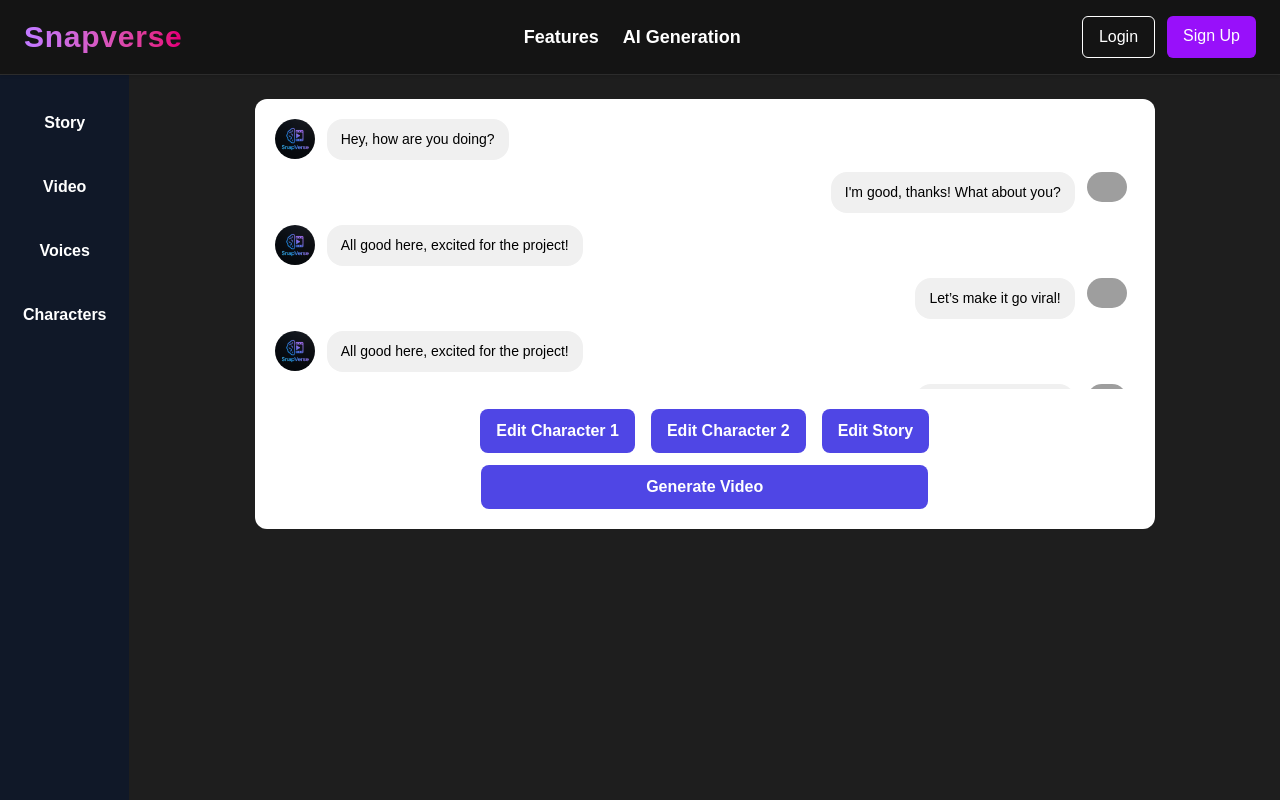
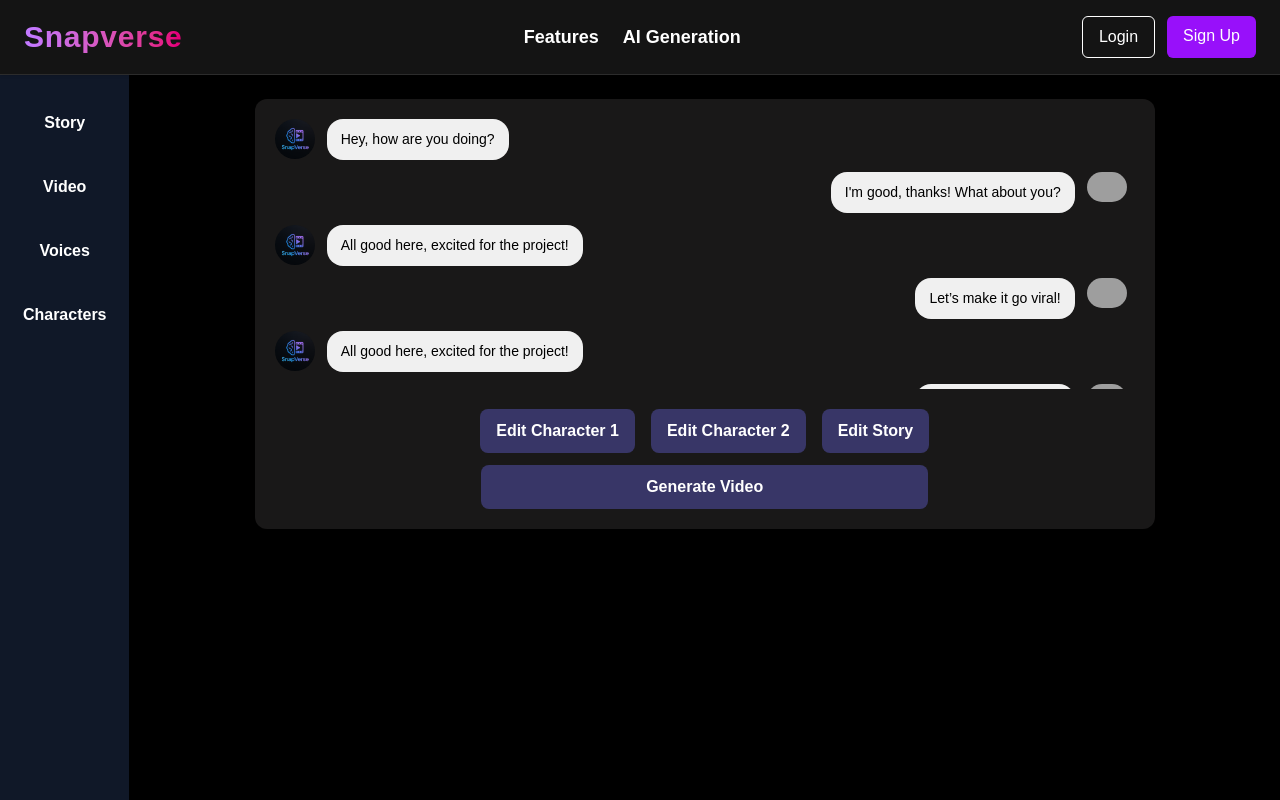
Before and after one commit to Hashir-Ali-Shah/Snapverse, a Next.js app in the folder Frontend/: page /generator in a window 1280 px wide. Built offline with nearby package versions, Linux system fonts and the light colour scheme; grey boxes are pictures that could not be loaded.

Commit message:
color issues solved

```diff
--- a/Frontend/src/app/generator/panels/EditingPanel/editing.module.css
+++ b/Frontend/src/app/generator/panels/EditingPanel/editing.module.css
@@ -1,5 +1,5 @@
 .container {
-  background-color: white;
+  background-color: rgb(25, 24, 24);
   width: 100%;
   max-width: 900px;
   max-height: 430px;
@@ -65,7 +65,7 @@
 }
 
 .button {
-  background-color: #4f46e5;
+  background-color: #383667;
   color: white;
   padding: 10px 16px;
   border: none;
--- a/Frontend/src/app/generator/panels/EditingPanel/editing.tsx
+++ b/Frontend/src/app/generator/panels/EditingPanel/editing.tsx
@@ -113,7 +113,7 @@
   }
 
   return (
-    <div className="min-h-screen w-full flex flex-col items-center text-white px-4 py-6 bg-[#1e1e1e]">
+    <div className="min-h-screen w-full flex flex-col items-center text-white px-4 py-6 bg-black">
       <div className={styles.container}>
         {/* Scrollable conversation area */}
         <div className={styles.conversationScroll}>
```
